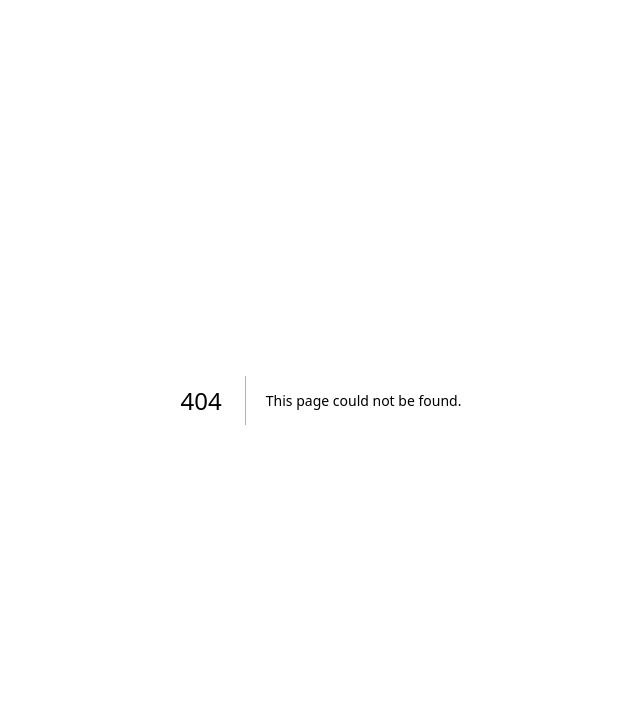
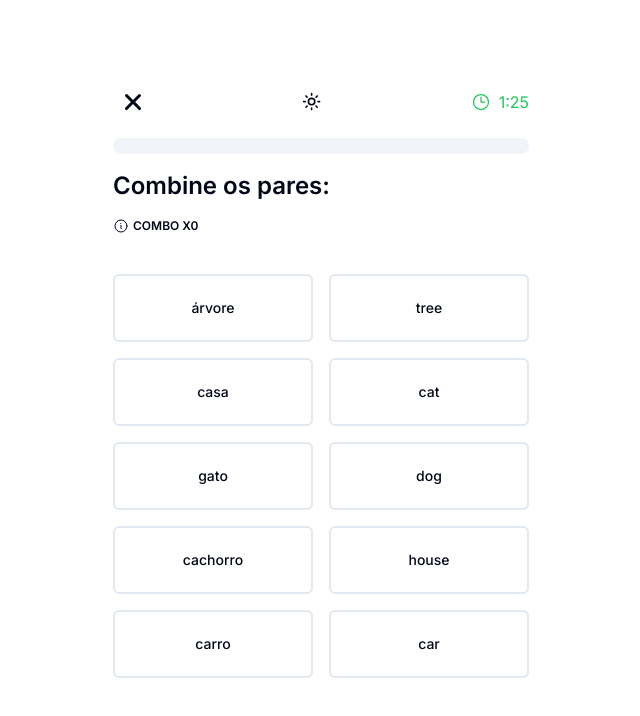
Before and after one commit to GabrielFeijo/Projeto-Duolingo, a Next.js app: page /play in a window 1280 px wide. Before the commit this address had no page. Shown: the top 716 px of the page, without its empty margins (319-959 px from the left). Built offline with nearby package versions, Linux system fonts and the light colour scheme.

Commit message:
feat: ✨add new custom components

```diff
--- /dev/null
+++ b/src/app/play/page.tsx
@@ -0,0 +1,199 @@
+'use client';
+import Card from '@/components/card';
+import Header from '@/components/header';
+import { Progress } from '@/components/ui/progress';
+import { InformationCircleIcon } from '@heroicons/react/24/outline';
+import { useEffect, useState } from 'react';
+import { words } from '../../../words';
+import { Environment } from '@/shared/environment';
+import Modal from '@/components/modal';
+
+type languageType = 'pt' | 'en';
+
+const Page = () => {
+	const [time, setTime] = useState(Environment.MAX_SECONDS);
+
+	const [selectedIndex, setSelectedIndex] = useState<
+		{
+			originalIdx: number;
+			shuffledIdx: number;
+			language: languageType;
+		}[]
+	>([]);
+	const [gameHistory, setGameHistory] = useState<{
+		hits: number;
+		wordsIndex: number;
+		selectedCards: string[];
+	}>({ hits: 0, wordsIndex: 0, selectedCards: [] });
+	const [modal, setModal] = useState<{
+		win: boolean;
+		modalMessage: string;
+	}>({ win: false, modalMessage: '' });
+	const [shuffledPairs, setShuffledPairs] = useState<{
+		pt: string[];
+		en: string[];
+	}>();
+
+	useEffect(() => {
+		setShuffledPairs({
+			pt: shuffleArray(words.pt.slice(0, Environment.MAX_WORDS)),
+			en: shuffleArray(words.en.slice(0, Environment.MAX_WORDS)),
+		});
+	}, []);
+
+	useEffect(() => {
+		const timer = setTimeout(() => {
+			if (time > 0) {
+				setTime(time - 1);
+			}
+		}, 1000);
+
+		if (gameHistory.wordsIndex === words.pt.length) {
+			setModal({
+				modalMessage: Environment.WIN_MESSAGE,
+				win: true,
+			});
+		} else if (time == 0) {
+			setModal({
+				modalMessage: Environment.LOSE_MESSAGE,
+				win: false,
+			});
+		}
+
+		return () => clearTimeout(timer);
+	}, [gameHistory.wordsIndex, time]);
+
+	const shuffleArray = (array: string[]) => {
+		const shuffledArray = [...array];
+
+		for (let i = shuffledArray.length - 1; i > 0; i--) {
+			const j = Math.floor(Math.random() * (i + 1));
+			[shuffledArray[i], shuffledArray[j]] = [
+				shuffledArray[j],
+				shuffledArray[i],
+			];
+		}
+
+		return shuffledArray;
+	};
+
+	const handleCardClick = (
+		text: string,
+		indexC: number,
+		language: languageType
+	) => {
+		if (gameHistory.selectedCards.includes(text)) {
+			return;
+		}
+
+		const indexCard = words[language].indexOf(text);
+		const cards = [...gameHistory.selectedCards, text];
+
+		if (cards.length >= 2) {
+			if (shuffledPairs) {
+				if (selectedIndex[0].originalIdx === indexCard) {
+					const newShuffledPairs: { pt: string[]; en: string[] } = {
+						...shuffledPairs,
+					};
+					const removedIndex = selectedIndex[0].shuffledIdx;
+
+					newShuffledPairs[selectedIndex[0].language][removedIndex] = '';
+					newShuffledPairs[language][indexC] = '';
+
+					setTimeout(() => {
+						newShuffledPairs[selectedIndex[0].language][removedIndex] =
+							words[selectedIndex[0].language][
+								Environment.MAX_WORDS + gameHistory.wordsIndex
+							];
+						newShuffledPairs[language][indexC] =
+							words[language][Environment.MAX_WORDS + gameHistory.wordsIndex];
+					}, 2000);
+
+					setGameHistory((prevState) => ({
+						hits: prevState.hits + 1,
+						wordsIndex: prevState.wordsIndex + 1,
+						selectedCards: [],
+					}));
+				} else {
+					setGameHistory((prevState) => ({
+						...prevState,
+						hits: 0,
+						selectedCards: [],
+					}));
+				}
+			}
+			setSelectedIndex([]);
+		} else {
+			setSelectedIndex((prevState) => [
+				...prevState,
+				{ language, originalIdx: indexCard, shuffledIdx: indexC },
+			]);
+
+			setGameHistory((prevState) => ({
+				...prevState,
+				selectedCards: cards,
+			}));
+		}
+	};
+
+	return (
+		<>
+			{modal.modalMessage && (
+				<Modal
+					message={modal.modalMessage}
+					hits={gameHistory.wordsIndex}
+					win={modal.win}
+				/>
+			)}
+
+			<div className='max-w-md m-auto h-screen px-4 flex justify-center flex-col'>
+				<div className='flex flex-col gap-4'>
+					<Header time={time} />
+					<Progress value={(gameHistory.wordsIndex / words.pt.length) * 100} />
+					<h1 className='font-semibold text-2xl'>Combine os pares: </h1>
+
+					<div
+						className={`flex items-center gap-1 ${
+							gameHistory.hits == 0
+								? 'text-accentColor'
+								: ' text-green-500 dark:text-green-300'
+						} `}
+					>
+						<InformationCircleIcon className='w-4 h-4' />
+						<p className='uppercase font-semibold text-xs'>
+							combo x{gameHistory.hits}
+						</p>
+					</div>
+				</div>
+
+				{shuffledPairs && (
+					<main className='my-10 gap-4 flex justify-between w-full'>
+						{['pt', 'en'].map((language) => (
+							<div
+								className='flex flex-col w-full gap-4'
+								key={language}
+							>
+								{shuffledPairs[language as languageType].map(
+									(word: string, index: number) => (
+										<div key={index}>
+											<Card
+												text={word}
+												handleClick={() =>
+													handleCardClick(word, index, language as languageType)
+												}
+												opacity={word?.length == 0}
+												selectedWord={gameHistory.selectedCards.includes(word)}
+											/>
+										</div>
+									)
+								)}
+							</div>
+						))}
+					</main>
+				)}
+			</div>
+		</>
+	);
+};
+
+export default Page;
```
